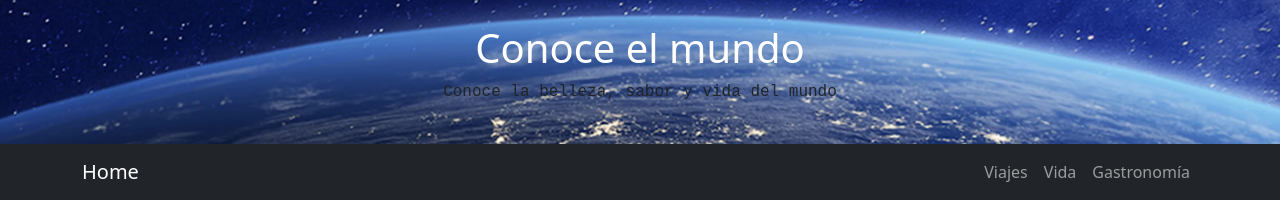
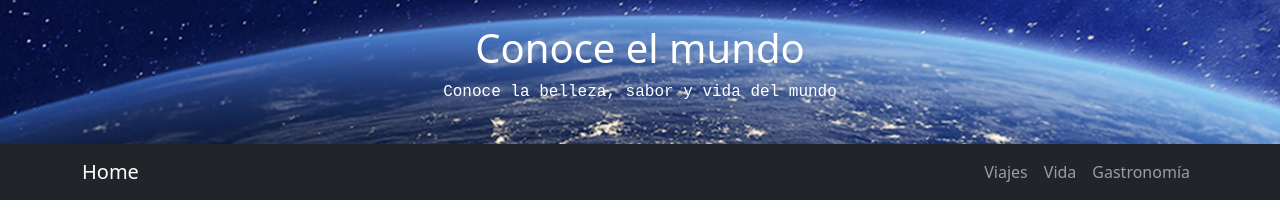
Before and after one commit to SETT-K/Proyecto-Lab, a plain HTML site: page index.html in a window 1280 px wide. Shown: the top 221 px of the page. Drawn offline with nearby package versions, Linux system fonts and the light colour scheme.

Commit message:
Cambiamos un parrafo de color blanco

```diff
--- a/index.html
+++ b/index.html
@@ -14,7 +14,7 @@
   <header class="text-center py-4" style="background-image: url(Img/Planeta.png);">
 
     <h1>Conoce el mundo</h1>
-    <p >Conoce la belleza, sabor y vida del mundo <style></style></p>
+    <p style="color: white;">Conoce la belleza, sabor y vida del mundo</p>
 
 
   </header>
```
